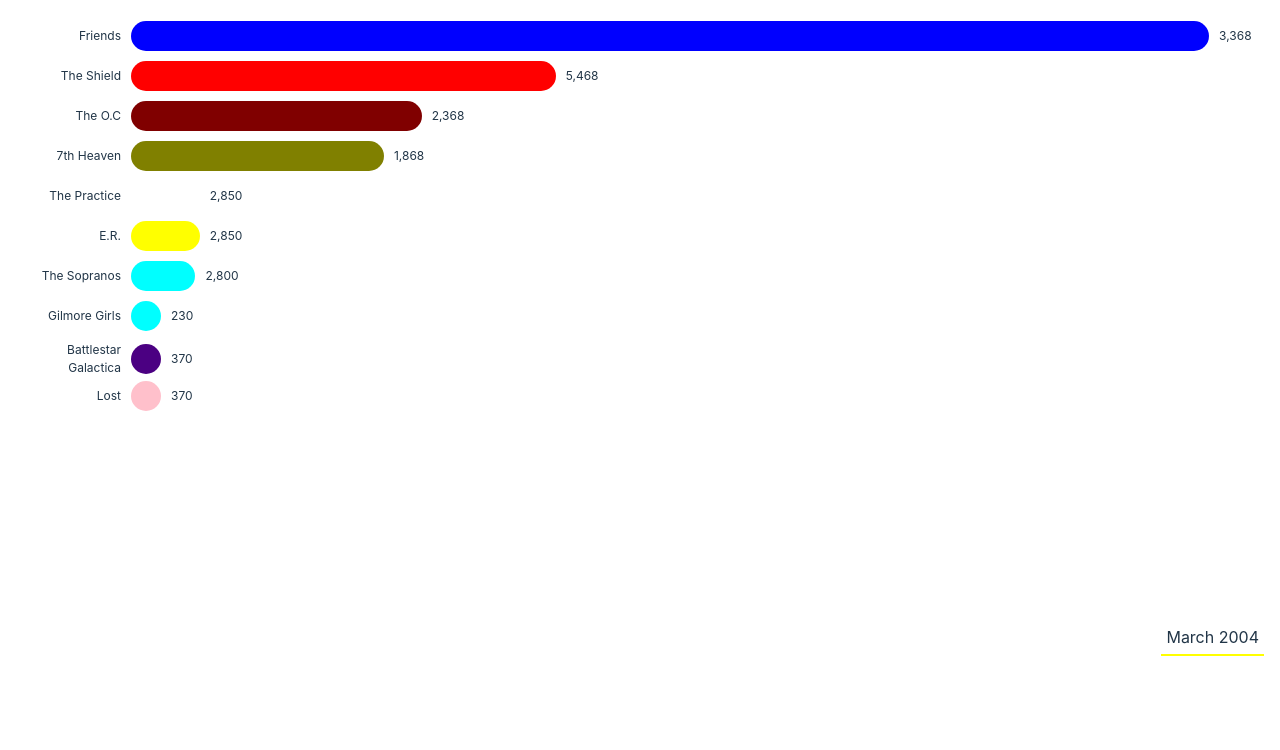
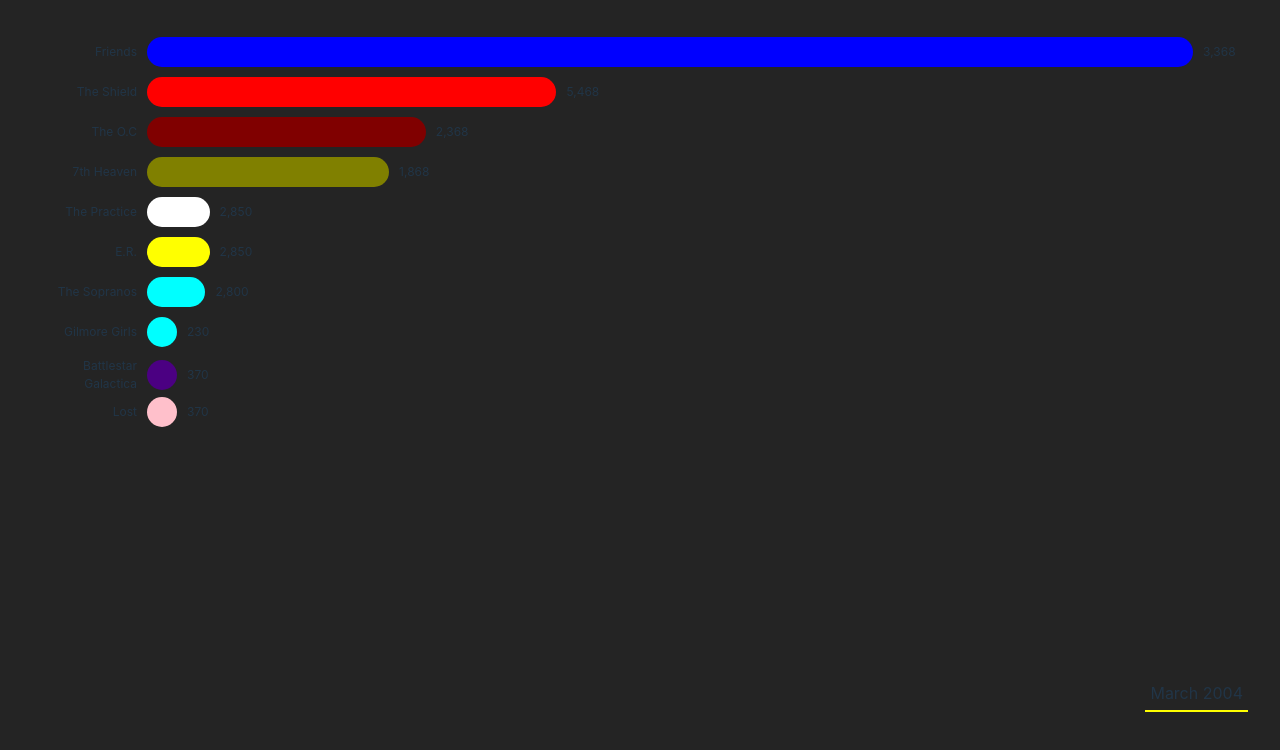
Before and after one commit to Wanziro/react-ranking-chart, a React (Vite) app: page / in a window 1280 px wide. Shown: the top 750 px of the page. Built offline with nearby package versions, Linux system fonts and the light colour scheme.

Commit message:
styles fix

```diff
--- a/src/App.css
+++ b/src/App.css
@@ -1,5 +1,5 @@
 #root {
-  padding: 1rem;
+  padding: 2rem;
   width: 100%;
 }
 .item-container {
@@ -47,7 +47,7 @@
 }
 .chart-container .date-container {
   position: absolute;
-  bottom: 20%;
+  bottom: 15%;
   right: 0;
   z-index: 1;
   transition: 0.5s;
--- a/src/index.css
+++ b/src/index.css
@@ -29,6 +29,8 @@
   place-items: center;
   min-width: 320px;
   min-height: 100vh;
+  background-color: #242424;
+  overflow: hidden;
 }
 
 h1 {
```
